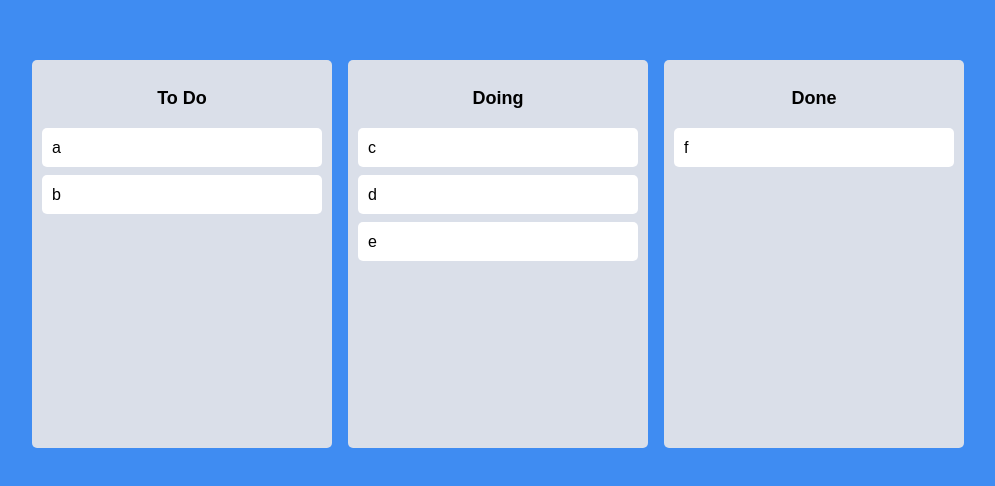
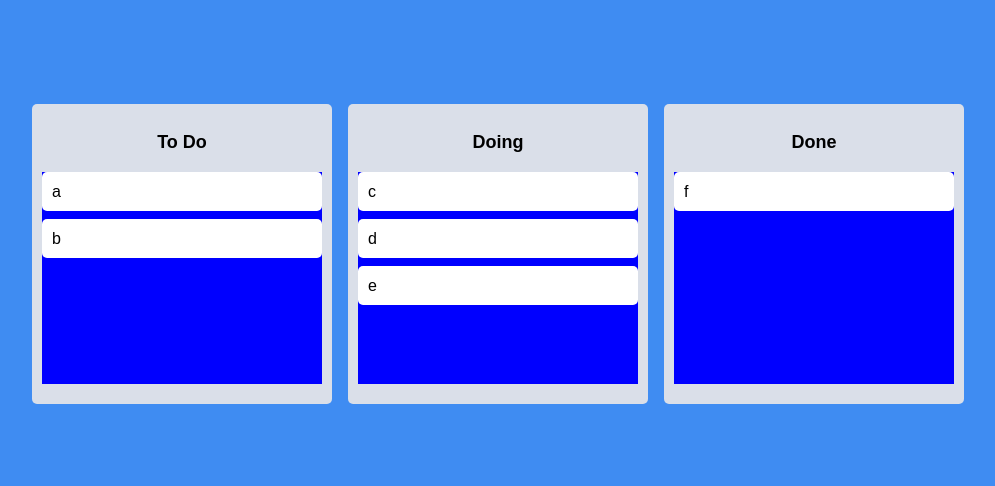
Before and after one commit to daveg7lee/react-masterclass, a React (Create React App) app: page / in a window 1280 px wide. Shown: the part 146-632 px from the top of the page, without its empty margins (142-1137 px from the left). Built offline with nearby package versions, Linux system fonts and the light colour scheme.

Commit message:
Droppable Snapshot

```diff
--- a/src/Components/Board.tsx
+++ b/src/Components/Board.tsx
@@ -8,15 +8,27 @@ interface IProps {
   boardId: string;
 }
 
+interface IAreaProps {
+  isDraggingOver: boolean;
+  isDraggingFromThis: boolean;
+}
+
 const Wrapper = styled.div`
   width: 300px;
   padding: 20px 10px;
   padding-top: 10px;
   background-color: ${(props) => props.theme.boardColor};
   border-radius: 5px;
-  > div {
-    min-height: 300px;
-  }
+  min-height: 300px;
+  display: flex;
+  flex-direction: column;
+`;
+
+const Area = styled.div<IAreaProps>`
+  flex-grow: 1;
+  background-color: ${(props) =>
+    props.isDraggingOver ? 'pink' : props.isDraggingFromThis ? 'red' : 'blue'};
+  transition: background-color 0.2s ease-in-out;
 `;
 
 const Title = styled.h2`
@@ -31,13 +43,18 @@ const Board = ({ toDos, boardId }: IProps) => {
     <Wrapper>
       <Title>{boardId}</Title>
       <Droppable droppableId={boardId}>
-        {(magic, snapshot) => (
-          <div ref={magic.innerRef} {...magic.droppableProps}>
+        {(magic, info) => (
+          <Area
+            isDraggingOver={info.isDraggingOver}
+            isDraggingFromThis={!!info.draggingFromThisWith}
+            ref={magic.innerRef}
+            {...magic.droppableProps}
+          >
             {toDos.map((toDo, index) => (
               <DraggableCard key={toDo} index={index} toDo={toDo} />
             ))}
             {magic.placeholder}
-          </div>
+          </Area>
         )}
       </Droppable>
     </Wrapper>
```
